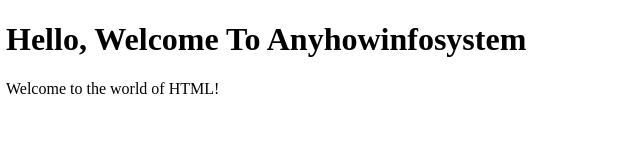
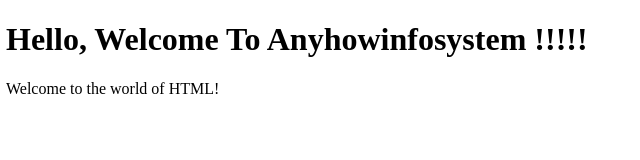
Before and after one commit to scloudmani/test_2, a plain HTML site: page index.html in a window 1280 px wide. Shown: the full height of the page, 2-642 px from the left. Drawn offline with Linux system fonts and the light colour scheme.

Commit message:
Update index.html

```diff
--- a/index.html
+++ b/index.html
@@ -4,7 +4,7 @@
     <title>Hello, World!</title>
 </head>
 <body>
-    <h1>Hello, Welcome To Anyhowinfosystem</h1>
+    <h1>Hello, Welcome To Anyhowinfosystem !!!!!</h1>
     <p>Welcome to the world of HTML!</p>
 </body>
 </html>
```
